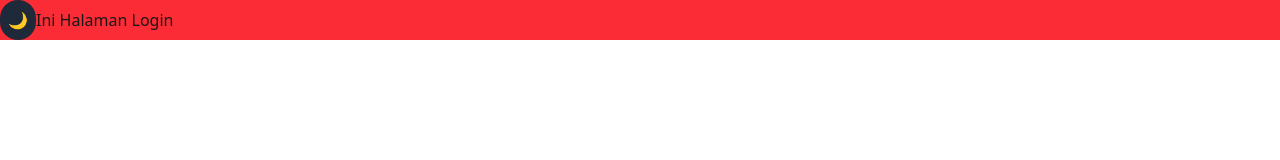
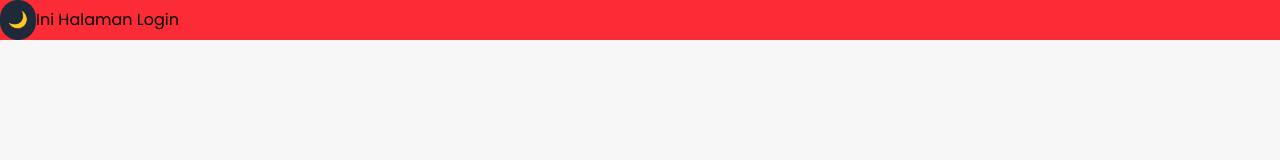
Before and after one commit to afifudin24/FEHabitTracker, a Next.js app: page /login in a window 1280 px wide. Shown: the top 160 px of the page. Built offline with nearby package versions, Linux system fonts and the light colour scheme.

Commit message:
Preparation variable css on tailwind

```diff
--- a/src/app/globals.css
+++ b/src/app/globals.css
@@ -1,38 +1,49 @@
+@import url('https://fonts.googleapis.com/css2?family=Archivo:ital,wght@0,100..900;1,100..900&family=Hanken+Grotesk:ital,wght@0,100..900;1,100..900&family=Lato:ital,wght@0,100;0,300;0,400;0,700;0,900;1,100;1,300;1,400;1,700;1,900&family=Poppins:ital,wght@0,100;0,200;0,300;0,400;0,500;0,600;0,700;0,800;0,900;1,100;1,200;1,300;1,400;1,500;1,600;1,700;1,800;1,900&display=swap');
 @import "tailwindcss";
 @custom-variant dark (&:where(.dark, .dark *));
-/* global.css */
+@theme {
+  --font-primary: 'Inter', sans-serif;
+  --font-secondary: 'Poppins', sans-serif;
+  --font-default: 'Roboto', sans-serif;
+    --color-primary: #27AE60;
 
-:root {
-    --background: #ffffff;
-    --foreground: #171717;
-  }
+  --color-primary-green: #27AE60;
+  --color-primary-hover: #1b924d;
 
-  html {
-    transition: background-color 0.3s ease, color 0.3s ease;
-  }
+  --color-secondary-blue: #2D9CDB;
+  --color-secondary-gray: #7F8C8D;
 
-  body {
-    background-color: var(--background);
-    color: var(--foreground);
-  }
+  --color-bg-light: #ffffff;
+  --color-bg-soft: #f7f7f7;
+  --color-bg-card: #f0f0f0;
 
-  .dark body {
-    background-color: #333;
-    color: white;
-  }
+  --color-text-primary: #333333;
+  --color-text-muted: #777777;
+  --color-text-light: #ffffff;
 
-  @layer base {
-    html {
-      transition: background-color 0.3s ease, color 0.3s ease;
-    }
+  --color-tag-habit-1: #F2994A;
+  --color-tag-habit-2: #9B51E0;
+  --color-tag-habit-3: #56CCF2;
+  --color-tag-habit-4: #EB5757;
 
-    body {
-      background-color: var(--background);
-      color: var(--foreground);
-    }
+  --color-border: #e0e0e0;
+  --shadow-card: 0 2px 8px rgba(0, 0, 0, 0.05);
+}
 
-    .dark body {
-      background-color: #333333;
-      color: #ffffff;
-    }
-  }
+body {
+    font-family: var(--font-secondary);
+    background-color: var(--color-bg-soft);
+    color: var(--color-text-dark);
+    overflow-x: hidden;
+}
+html.dark {
+  /* @theme { */
+    /* Override values in dark mode */
+    --color-primary: #00BFFF;
+    --color-bg-soft: #1e1e1e;
+    --color-text-primary: #f0f0f0;
+      --color-bg-card: #333333;
+       --color-primary-hover: #0587b3;
+    /* ubah warna lain sesuai kebutuhan */
+  /* } */
+}
--- a/src/app/page.tsx
+++ b/src/app/page.tsx
@@ -3,7 +3,7 @@ import Image from "next/image";
 
 export default function Home() {
   return (
-    <div className="grid  grid-rows-[20px_1fr_20px] items-center justify-items-center min-h-screen p-8 pb-20 gap-16 sm:p-20 font-[family-name:var(--font-geist-sans)]">
+    <div className="grid grid-rows-[20px_1fr_20px] items-center justify-items-center min-h-screen p-8 pb-20 gap-16 sm:p-20 font-[family-name:var(--font-geist-sans)]">
       <main className="flex flex-col gap-[32px] row-start-2 items-center sm:items-start">
         <ThemeToggle />
         <Image
@@ -14,16 +14,16 @@ export default function Home() {
           height={38}
           priority
         />
-        <p className="text-red-500 dark:text-blue-500">Ondol</p>
-        <ol className="list-inside list-decimal text-sm/6 text-center sm:text-left font-[family-name:var(--font-geist-mono)]">
-          <li className="mb-2 tracking-[-.01em]">
+        <p className="text-text-primary  bg-primary-blue">Ondol</p>
+        <ol className="list-inside bg-bg-card list-decimal  text-sm/6 text-center sm:text-left">
+          <li className="mb-2 tracking-[-.01em] font-secondary">
             Get started by editing{" "}
-            <code className=" px-1 py-0.5 rounded font-[family-name:var(--font-geist-mono)] font-semibold">
+            <code className=" px-1 py-0.5 rounded  font-semibold">
               src/app/page.tsx
             </code>
             .
           </li>
-          <li className="tracking-[-.01em]">
+          <li className="font-primary tracking-[-.01em]">
             Save and see your changes instantly.
           </li>
         </ol>
--- a/src/app/tes.tsx
+++ /dev/null
@@ -1,7 +0,0 @@
-export default function Tes(){
-    return (
-        <div>
-            Kocak
-        </div>
-    )
-}
--- /dev/null
+++ b/src/app/var.css
@@ -0,0 +1,49 @@
+:root {
+    /* 🎨 Font */
+    --font-primary: 'Inter', sans-serif;
+    --font-secondary: 'Poppins', sans-serif;
+    --font-default: 'Roboto', sans-serif;
+
+    /* 🎨 Warna Utama */
+    --color-primary-blue: #4A90E2;
+    --color-primary-green: #27AE60;
+
+    /* warna secondary */
+    --color-primary-hover: #1b924d;
+    --color-secondary-blue: #2D9CDB;
+    --color-secondary-gray: #7F8C8D;
+
+
+    /* 🎨 Background */
+    --color-bg-light: #ffffff;
+    --color-bg-soft: #f7f7f7;
+    --color-bg-card: #f0f0f0;
+
+    /* 🎨 Teks */
+    --color-text-dark: #333333;
+    --color-text-muted: #777777;
+    --color-text-light: #ffffff;
+
+    /* 🎨 Aksen (tag warna custom) */
+
+    --color-tag-habit-1: #F2994A; /* orange */
+    --color-tag-habit-2: #9B51E0; /* purple */
+    --color-tag-habit-3: #56CCF2; /* light blue */
+    --color-tag-habit-4: #EB5757; /* red */
+
+    /* 🎨 Border & Shadow */
+    --color-border: #e0e0e0;
+    --shadow-card: 0 2px 8px rgba(0, 0, 0, 0.05);
+  }
+
+  body.dark {
+    --color-bg-light: #464242;
+    --color-bg-soft: #3f3f3f;
+    --color-bg-card: #333333;
+    --color-primary-green: 		#00BFFF;
+    --color-primary-hover: #0587b3;
+    --color-text-dark: #FFFFFF;
+    --color-text-muted: #AAAAAA;
+    --color-border: #444444;
+    --shadow-card: 0 2px 8px rgba(255, 255, 255, 0.05);
+  }
--- /dev/null
+++ b/tailwind.config.js
@@ -0,0 +1,48 @@
+/** @type {import('tailwindcss').Config} */
+module.exports = {
+  content: [
+    './app/**/*.{js,ts,jsx,tsx}', // untuk App Router
+    './components/**/*.{js,ts,jsx,tsx}', // opsional kalau kamu pakai components/
+  ],
+  theme: {
+    extend: {
+      colors: {
+        primary: {
+          blue: 'var(--color-primary-blue)',
+          green: 'var(--color-primary-green)',
+          hover: 'var(--color-primary-hover)',
+        },
+        secondary: {
+          blue: 'var(--color-secondary-blue)',
+          gray: 'var(--color-secondary-gray)',
+        },
+        text: {
+          dark: 'var(--color-text-dark)',
+          muted: 'var(--color-text-muted)',
+          light: 'var(--color-text-light)',
+        },
+        bg: {
+          light: 'var(--color-bg-light)',
+          soft: 'var(--color-bg-soft)',
+          card: 'var(--color-bg-card)',
+        },
+        tag: {
+          habit1: 'var(--color-tag-habit-1)',
+          habit2: 'var(--color-tag-habit-2)',
+          habit3: 'var(--color-tag-habit-3)',
+          habit4: 'var(--color-tag-habit-4)',
+        },
+        border: 'var(--color-border)',
+      },
+      boxShadow: {
+        card: 'var(--shadow-card)',
+      },
+      fontFamily: {
+        primary: ['var(--font-primary)'],
+        secondary: ['var(--font-secondary)'],
+        default: ['var(--font-default)'],
+      },
+    },
+  },
+  plugins: [],
+};
```
Also changed, not shown: src/components/ButtonHref.tsx (added).
